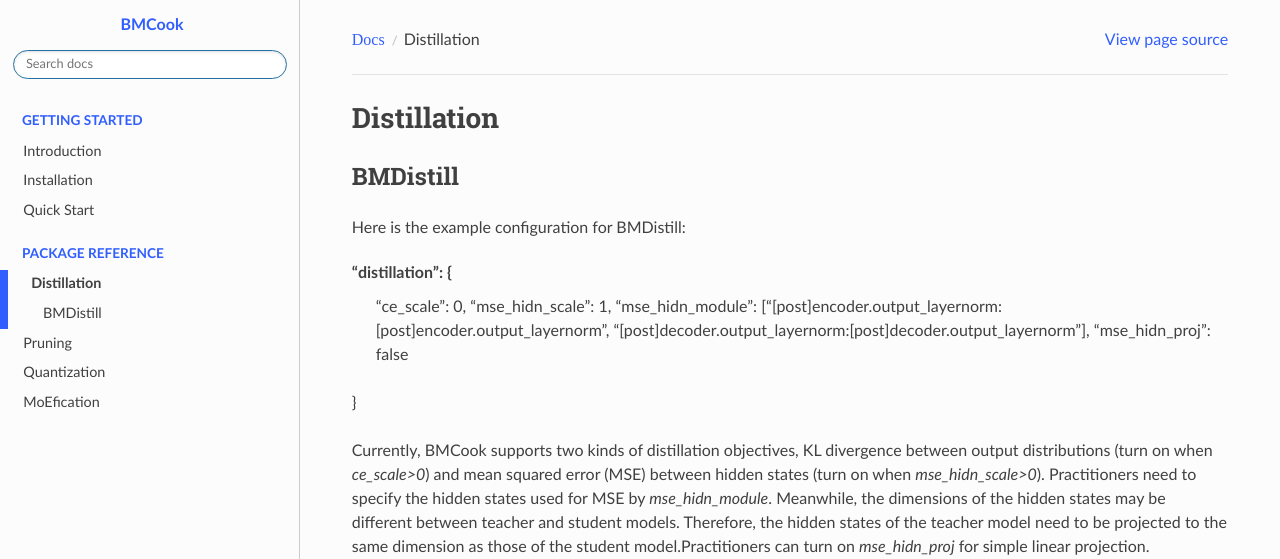
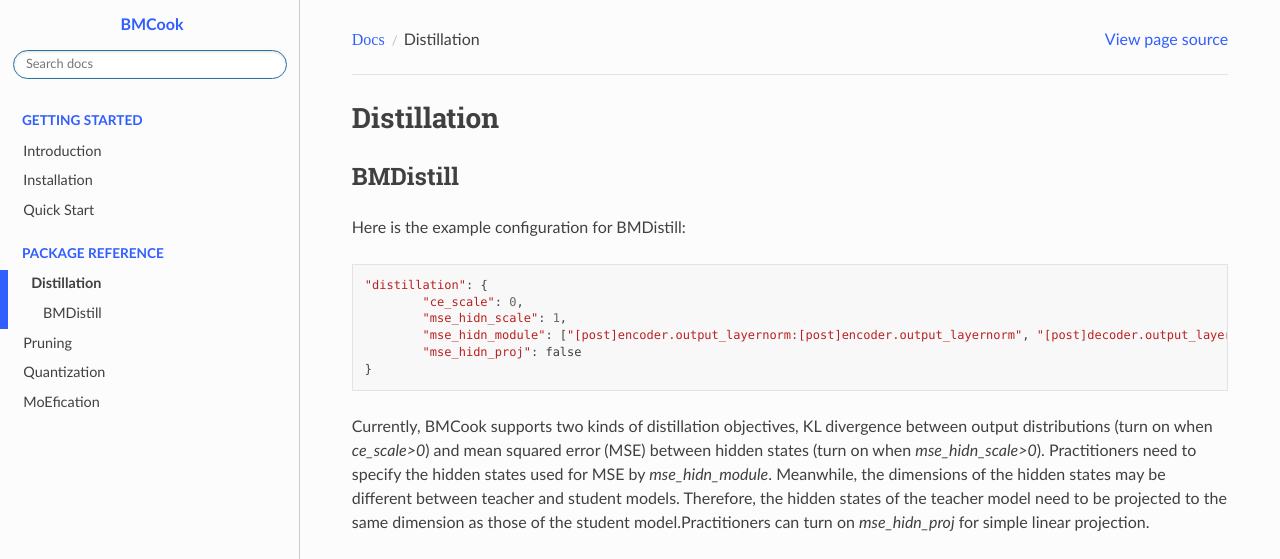
Before and after one commit to OpenBMB/BMCook, a Sphinx documentation site: the page built from docs/source/api/distill.rst, in a window 1280 px wide and 1244 px high. Shown: the top 559 px of the window. Built offline with Sphinx 7.4.7 and the Read the Docs theme 2.0.0, drawn with Linux system fonts in a browser that asks for light colours; grey boxes are pictures that could not be loaded.

Commit message:
fix some bugs in docs

```diff
--- a/docs/source/api/distill.rst
+++ b/docs/source/api/distill.rst
@@ -7,12 +7,14 @@
 
 Here is the example configuration for BMDistill:
 
-"distillation": {
-        "ce_scale": 0,
-        "mse_hidn_scale": 1,
-        "mse_hidn_module": ["[post]encoder.output_layernorm:[post]encoder.output_layernorm", "[post]decoder.output_layernorm:[post]decoder.output_layernorm"],
-        "mse_hidn_proj": false
-}
+.. code-block:: python
+
+        "distillation": {
+                "ce_scale": 0,
+                "mse_hidn_scale": 1,
+                "mse_hidn_module": ["[post]encoder.output_layernorm:[post]encoder.output_layernorm", "[post]decoder.output_layernorm:[post]decoder.output_layernorm"],
+                "mse_hidn_proj": false
+        }
 
 Currently, BMCook supports two kinds of distillation objectives, KL divergence between output distributions (turn on when `ce_scale>0`) and mean squared error (MSE) between hidden states (turn on when `mse_hidn_scale>0`). Practitioners need to specify the hidden states used for MSE by `mse_hidn_module`. Meanwhile, the dimensions of the hidden states may be different between teacher and student models. Therefore, the hidden states of the teacher model need to be projected to the same dimension as those of the student model.Practitioners can turn on `mse_hidn_proj` for simple linear projection.
 
--- a/docs/source/conf.py
+++ b/docs/source/conf.py
@@ -12,8 +12,8 @@
 #
 import os
 import sys
-sys.path.insert(0, os.path.abspath('../../example'))
-autodoc_mock_imports = ["cpm_kernels", "bmtrain", "numpy", "tensorboard", "torch"]
+sys.path.insert(0, os.path.abspath('../../bmcook'))
+autodoc_mock_imports = ["cpm_kernels", "bmtrain", "numpy", "tensorboard", "torch", 'model_center']
 
 
 # -- Project information -----------------------------------------------------
--- a/docs/source/index.rst
+++ b/docs/source/index.rst
@@ -3,8 +3,8 @@
 
 **BMCook** is a model compression toolkit for large-scale pre-trained language models (PLMs), which integrates multiple model compression methods. You can combine them in any way to achieve the desired speedup.
 
-Check out the :doc:`get_started` section for further information, including
-how to :ref:`installation` the project.
+.. Check out the :doc:`get_started` section for further information, including
+.. how to :ref:`installation` the project.
 
 .. note::
 
```
Also changed, not shown: docs/source/api/prune.rst (+7 -5 lines).
